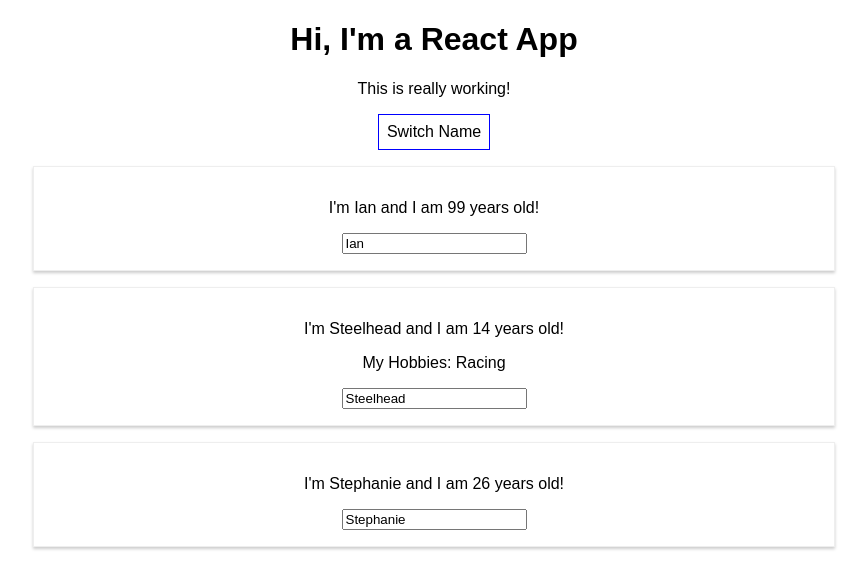
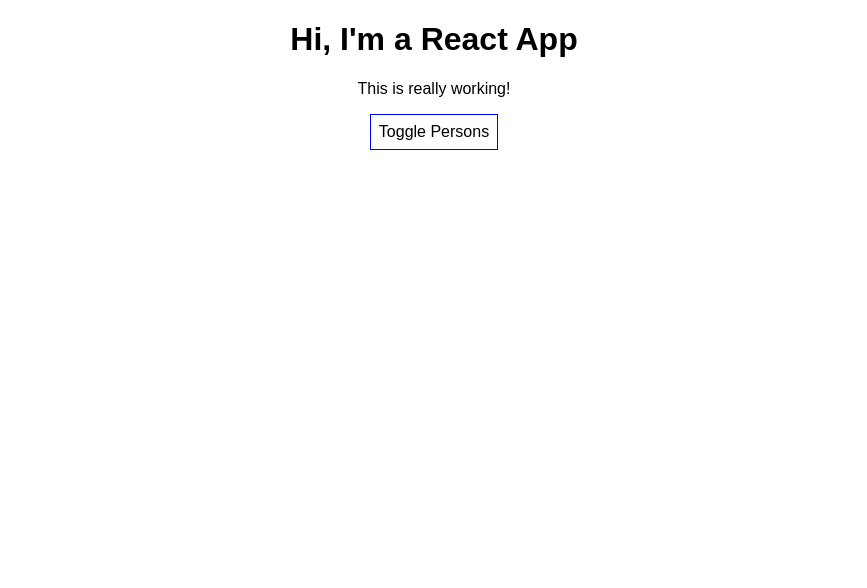
Before and after one commit to ipnicholson/react-16, a React (Create React App) app in the folder react-complete-guide/: page / in a window 1280 px wide. Shown: the top 588 px of the page, without its empty margins (206-1073 px from the left). Built offline with nearby package versions, Linux system fonts and the light colour scheme.

Commit message:
toggle show persons functionality

```diff
--- a/react-complete-guide/src/App.js
+++ b/react-complete-guide/src/App.js
@@ -9,18 +9,13 @@
       {name: 'Steelhead', age: 14},
       {name: 'Stephanie', age: 26}
     ],
-    otherState: 'some other value'
+    otherState: 'some other value',
+    showPersons: false
   }
 
-  switchNameHandler = (newName) => {
-    // console.log('was clicked')
-    this.setState( {
-      persons: [
-        {name: newName, age: 99},
-        {name: 'Steelhead', age: 14},
-        {name: 'Stephanie', age: 27}
-      ]
-    } )
+  togglePersonsHandler = () => {
+    const doesShow = this.state.showPersons
+    this.setState( {showPersons: !doesShow} ) // setState merges new state with old state
   }
 
   nameChangeHandler = (event) => {
@@ -42,15 +37,11 @@
       cursor: 'pointer'
     }
 
-    return (
-      <div className="App">
-        <h1>Hi, I'm a React App</h1>
-        <p>This is really working!</p>
-        <button
-          style={buttonStyle}
-          onClick={this.switchNameHandler.bind(this, 'LUKE')}
-          >Switch Name
-        </button>
+    let persons = null;
+
+    if ( this.state.showPersons ) {
+      persons = (
+        <div>
           <Person
             // Props are passed from here to the Person component
             // Person doesn't have access to the state
@@ -59,7 +50,6 @@
           <Person
             name={this.state.persons[1].name}
             age={this.state.persons[1].age}
-          click={this.switchNameHandler.bind(this, 'Diana')}
             changed={this.nameChangeHandler}
             >My Hobbies: Racing
           </Person>
@@ -68,7 +58,28 @@
             age={this.state.persons[2].age} />
         </div>
       );
-    // return React.createElement('div', {className: 'App'}, React.createElement('h1', null, `Hi! I'm a nested element!`))
+    }
+
+    return (
+      <div className="App">
+        <h1>Hi, I'm a React App</h1>
+        <p>This is really working!</p>
+        <button
+          style={buttonStyle}
+          onClick={this.togglePersonsHandler}
+          >Toggle Persons
+        </button>
+        {/* this.state.persons.map(person => {
+          <Person
+            // Props are passed from here to the Person component
+            // Person doesn't have access to the state
+            name={person.name}
+            age={person.age} />
+        }); */}
+        {persons}
+      </div>
+    );
+    // return React.createElement('div', {className: 'App'}, React.createElement('h1', null, `Hi! I'm a nested element!`)) // Using calls to React.createElement instead of calling return() with JSX as an argument
   }
 }
 
```
Lines whose indentation alone changed are shown as unchanged.
